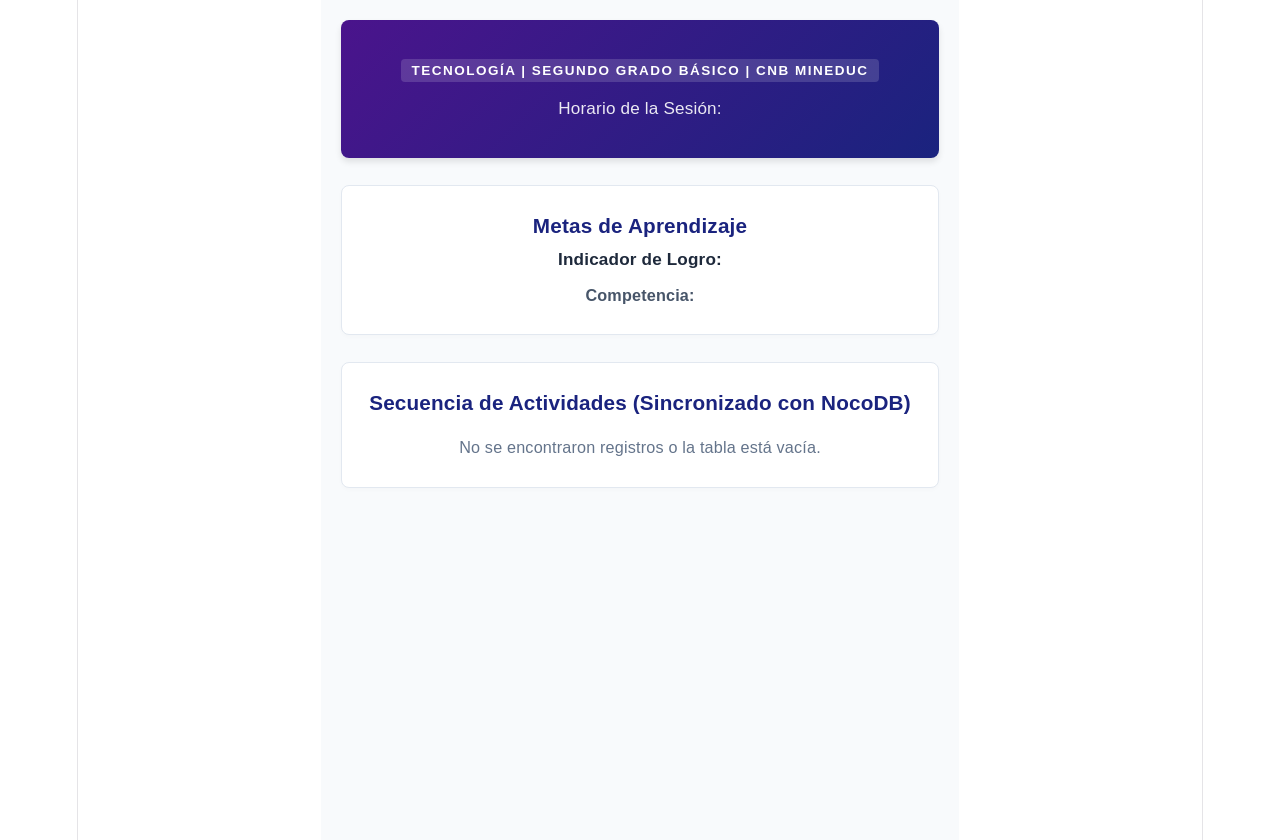
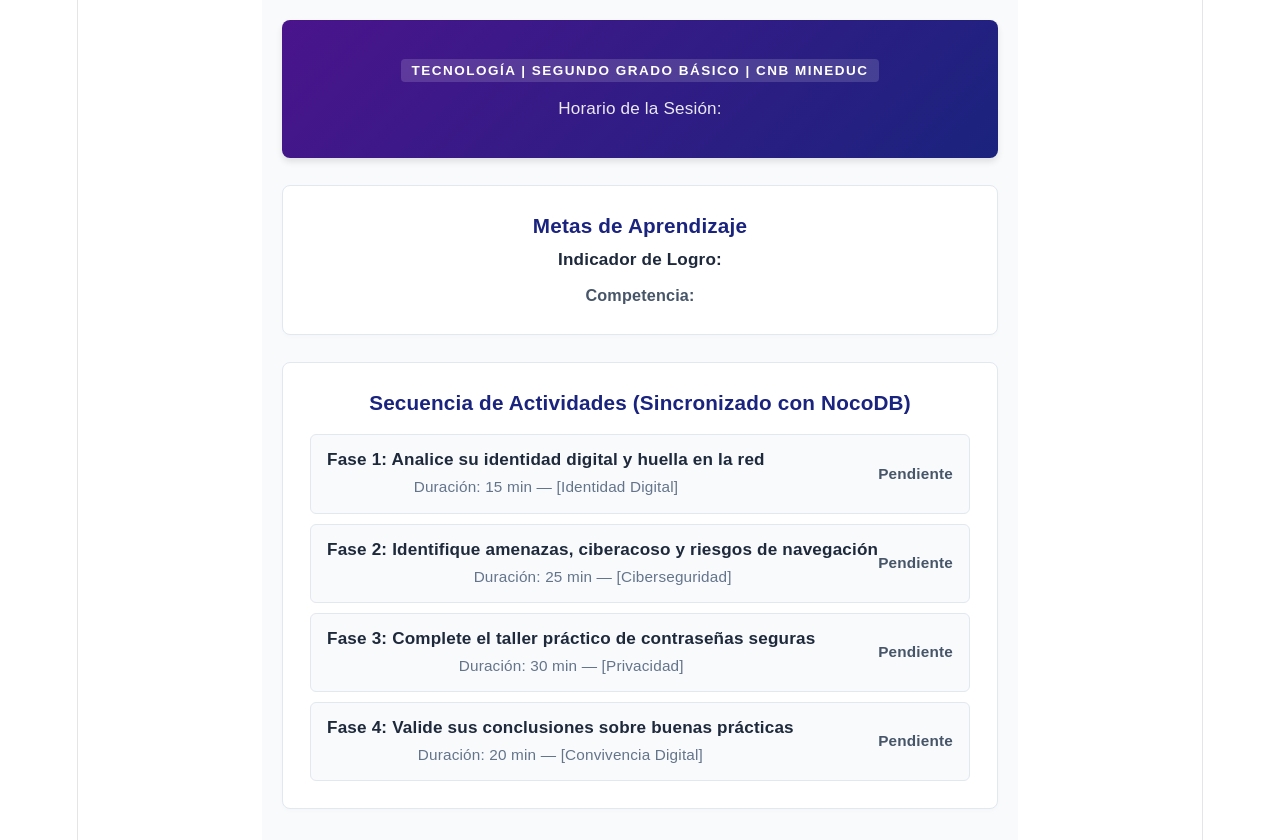
Before and after one commit to Delmygb/proyecto-web-landivar, a React (Vite) app: page / in a window 1280 px wide. Built offline with nearby package versions, Linux system fonts and the light colour scheme; no server answers.

Commit message:
fix: agregar respaldo automatico seguro para actividades

```diff
--- a/src/components/ListaActividades.jsx
+++ b/src/components/ListaActividades.jsx
@@ -2,14 +2,22 @@ import { useState, useEffect } from 'react';
 import { motion } from 'framer-motion';
 
 export default function ListaActividades() {
-  const [actividades, setActividades] = useState([]);
-  const [cargando, setCargando] = useState(true);
+  // Datos de respaldo oficiales para asegurar que la página NUNCA quede vacía
+  const actividadesPorDefecto = [
+    { id: 1, Titulo: 'Fase 1: Analice su identidad digital y huella en la red', Duracion: 15, Categoria: 'Identidad Digital', Completo: false },
+    { id: 2, Titulo: 'Fase 2: Identifique amenazas, ciberacoso y riesgos de navegación', Duracion: 25, Categoria: 'Ciberseguridad', Completo: false },
+    { id: 3, Titulo: 'Fase 3: Complete el taller práctico de contraseñas seguras', Duracion: 30, Categoria: 'Privacidad', Completo: false },
+    { id: 4, Titulo: 'Fase 4: Valide sus conclusiones sobre buenas prácticas', Duracion: 20, Categoria: 'Convivencia Digital', Completo: false }
+  ];
 
-  // Usamos el endpoint REST v2 oficial de NocoDB Cloud para consultar los registros por tabla
-  const NOCODB_URL = 'https://app.nocodb.com/api/v2/tables/actividades/records';
+  const [actividades, setActividades] = useState(actividadesPorDefecto);
+  const [cargando, setCargando] = useState(false);
+
+  // Intentamos conectar con NocoDB de forma opcional
+  useEffect(() => {
+    const NOCODB_URL = 'https://app.nocodb.com/api/v1/db/data/v1/parhbek53utr4u1/Actividades';
     const API_TOKEN = 'nc_pat_FasrCh7bSAjBltkCwHilDiDyQGVB09LtLPGnY6SE';
 
-  useEffect(() => {
     fetch(NOCODB_URL, {
       method: 'GET',
       headers: {
@@ -17,34 +25,26 @@ export default function ListaActividades() {
         'Content-Type': 'application/json'
       }
     })
-      .then(respuesta => respuesta.json())
+      .then(respuesta => {
+        if (!respuesta.ok) throw new Error('Error en la respuesta de la red');
+        return respuesta.json();
+      })
       .then(datos => {
         const registros = Array.isArray(datos) ? datos : (datos.list || datos.records || datos.data || []);
+        if (registros.length > 0) {
           setActividades(registros);
-        setCargando(false);
+        }
       })
       .catch(error => {
-        console.error('Error al conectar con NocoDB:', error);
-        setCargando(false);
+        console.log('Usando datos locales de respaldo por seguridad:', error);
       });
   }, []);
-
-  if (cargando) {
-    return (
-      <div style={{ textAlign: 'center', padding: '2rem', color: '#1A237E', fontWeight: '600' }}>
-        Cargando datos desde el servidor en la nube...
-      </div>
-    );
-  }
 
   return (
     <div style={{ padding: '1.5rem', background: '#ffffff', borderRadius: '8px', border: '1px solid #e2e8f0', boxShadow: '0 2px 4px rgba(0,0,0,0.02)' }}>
       <h3 style={{ color: '#1A237E', marginTop: 0, marginBottom: '1rem', fontSize: '1.15rem', fontWeight: '600' }}>
         Secuencia de Actividades (Sincronizado con NocoDB)
       </h3>
-      {actividades.length === 0 ? (
-        <p style={{ color: '#64748b', fontSize: '0.9rem' }}>No se encontraron registros o la tabla está vacía.</p>
-      ) : (
       <div style={{ display: 'flex', flexDirection: 'column', gap: '10px' }}>
         {actividades.map((item, index) => {
           const campos = item.fields || item;
@@ -88,7 +88,6 @@ export default function ListaActividades() {
           );
         })}
       </div>
-      )}
     </div>
   );
 }
```
Lines whose indentation alone changed are shown as unchanged.
